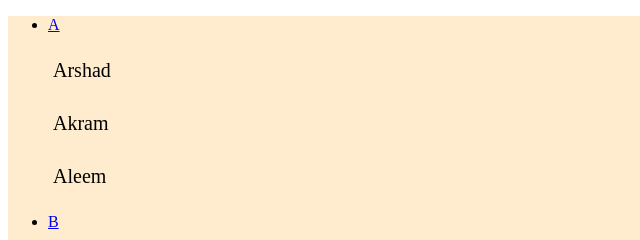
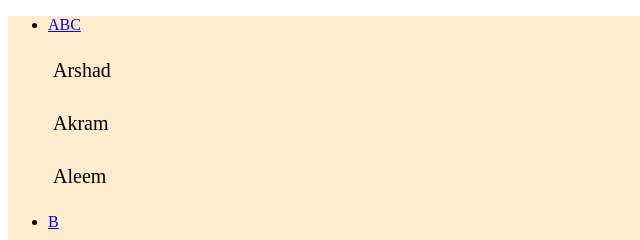
Before and after one commit to Md-Arshad22/arshad-123, a plain HTML site: page index.html in a window 1280 px wide. Shown: the top 240 px of the page, 0-640 px from the left. Drawn offline with Linux system fonts and the light colour scheme.

Commit message:
Update index.html

```diff
--- a/index.html
+++ b/index.html
@@ -23,7 +23,7 @@
 <body>
    <div class="Main">
     <ul>
-        <li><a href="#A">A</a>
+        <li><a href="#A">ABC</a>
             <p>Arshad</p>
             <p>Akram</p>
             <p>Aleem</p></li>
```
